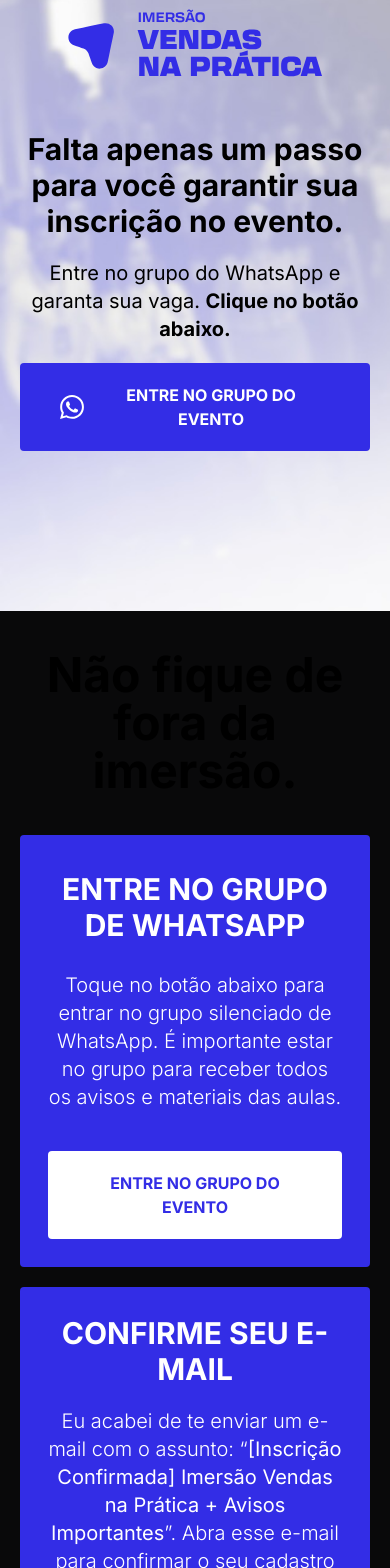
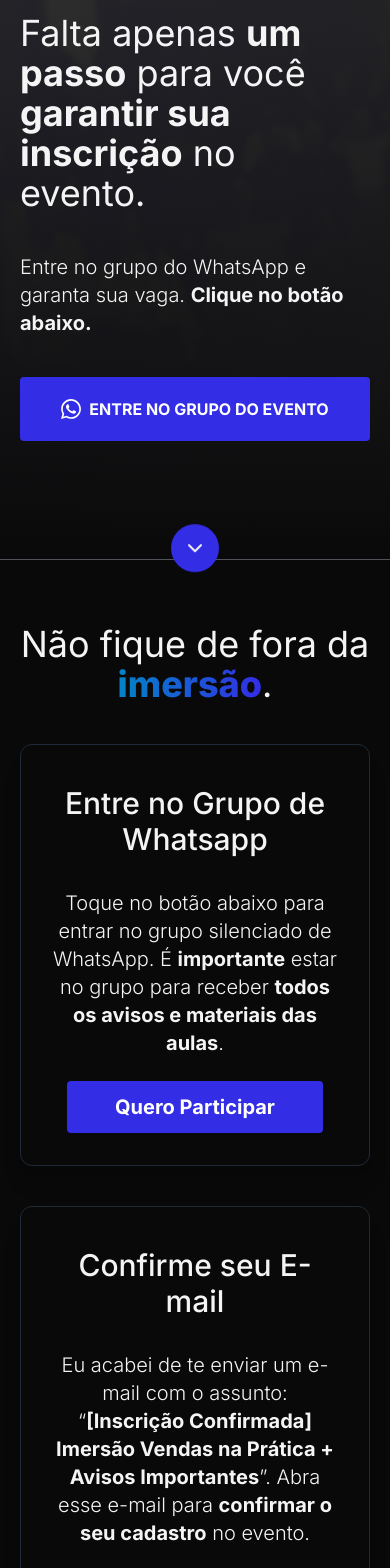
Before and after one commit to joaovictor09/plataforma-lancamento, a Next.js app: page /thank-you in a window 390 px wide. Shown: the part 200-1768 px from the top of the page. Built offline with nearby package versions, Linux system fonts and the light colour scheme.

Commit message:
Feature: New Event Design

```diff
--- a/src/app/components/Header.tsx
+++ b/src/app/components/Header.tsx
@@ -3,7 +3,7 @@ import Logo from '../../assets/Logo.svg'
 
 export function Header() {
   return (
-    <header className="flex w-full items-center justify-center border-b border-zinc-200 bg-zinc-50 py-5 text-black">
+    <header className="flex w-full items-center justify-center border-b border-zinc-600 py-5 text-black">
       <Image src={Logo} height={48} alt="Logo da mentoria do Guilherme Nagel" />
     </header>
   )
--- a/src/app/components/Sidebar.tsx
+++ b/src/app/components/Sidebar.tsx
@@ -24,8 +24,8 @@ interface sidebarProps {
 
 export function Sidebar({ actualSlug, lessons }: sidebarProps) {
   return (
-    <aside className="border-l border-zinc-200 bg-zinc-50 p-6 xl:w-[348px]">
-      <span className="mb-6 block border-b border-zinc-200 pb-6 text-center text-2xl font-bold">
+    <aside className="border-l border-zinc-600 p-6 xl:w-[348px]">
+      <span className="mb-6 block border-b border-zinc-600 pb-6 text-center text-2xl font-bold text-zinc-100">
         Cronograma de aulas
       </span>
 
--- a/src/app/components/Youtube.tsx
+++ b/src/app/components/Youtube.tsx
@@ -27,7 +27,7 @@ export function YoutubePlayer({ videoID }: YoutubeProps) {
     <YouTube
       videoId={videoID}
       className={`mx-auto aspect-video h-full w-full max-w-[1100px] px-8 ${
-        loading && 'animate-pulse bg-zinc-700'
+        loading && 'animate-pulse bg-gray-600'
       }`}
       opts={opts}
       onReady={() => setLoading(!loading)}
--- a/src/app/event/components/SidebarSkeleton.tsx
+++ b/src/app/event/components/SidebarSkeleton.tsx
@@ -2,7 +2,7 @@ import { LessonSkeleton } from './LessonSkeleton'
 
 export async function SidebarSkeleton() {
   return (
-    <aside className="border-l border-zinc-200 bg-zinc-50 p-6 xl:w-[348px]">
+    <aside className="border-l border-zinc-600 p-6 text-zinc-100 xl:w-[348px]">
       <span className="mb-6 block border-b border-zinc-200 pb-6 text-center text-2xl font-bold">
         Cronograma de aulas
       </span>
--- a/src/app/event/layout.tsx
+++ b/src/app/event/layout.tsx
@@ -4,10 +4,10 @@ import { ReactNode } from 'react'
 
 export default function LessonLayout({ children }: { children: ReactNode }) {
   return (
-    <div className="flex min-h-screen flex-col">
+    <div className="flex min-h-screen w-full flex-col">
       <Header />
       {children}
-      <Footer />
+      <Footer variant="dark" />
     </div>
   )
 }
--- a/src/app/home/components/Why.tsx
+++ b/src/app/home/components/Why.tsx
@@ -15,7 +15,7 @@ export function Why() {
         <div className="mx-auto max-w-xl text-center">
           <h2 className="text-3xl font-light sm:text-4xl">
             Este evento é pra{' '}
-            <span className="bg-gradient-to-r from-sky-600 to-blue-900 bg-clip-text text-4xl font-extrabold text-transparent">
+            <span className="bg-gradient-to-r from-sky-600 to-blue-900 bg-clip-text font-extrabold text-transparent">
               você
             </span>{' '}
             que quer
--- a/src/app/thank-you/page.tsx
+++ b/src/app/thank-you/page.tsx
@@ -2,38 +2,46 @@ import Image from 'next/image'
 import Logo from '../../assets/Logo.svg'
 import { Footer } from '../components/Footer'
 
+import { ChevronDown } from 'lucide-react'
 import Link from 'next/link'
 import whatsappLogo from '../../assets/icons/whatsapp.svg'
+import { WhoIs } from '../home/components/WhoIs'
 
 export default function ThankYou() {
   return (
-    <main className="flex min-h-screen w-full flex-1 flex-col items-center justify-center text-center">
+    <main className="flex w-full flex-1 flex-col items-center justify-center text-zinc-100">
       {/* Hero */}
 
       <div
-        className=" relative flex w-full flex-col items-center justify-center bg-background-2 bg-cover bg-no-repeat py-40"
+        className="relative flex h-[90vh] w-full flex-col items-center justify-center border-b border-zinc-600 bg-background-2 bg-cover bg-no-repeat"
         id="register"
       >
-        <div className="flex w-full max-w-lg flex-col items-center justify-center px-5 pt-10 text-center">
+        <div className="absolute h-full w-full bg-gradient-to-b from-gray-900/80 to-gray-900" />
+
+        <div className="z-10 flex w-full max-w-lg flex-col items-start justify-center gap-10 px-5 pb-10 pt-10">
           <Image
             src={Logo}
             alt="Logo da Imersão vendas na prática"
-            className=""
+            className="h-14 w-max"
           />
-          <strong className="mt-10 max-w-md text-3xl font-bold">
-            Falta apenas um passo para você garantir sua inscrição no evento.
+
+          <strong className="max-w-md text-4xl font-normal">
+            Falta apenas <b className="font-bold">um passo</b> para você{' '}
+            <b className="font-bold">garantir sua inscrição</b> no evento.
           </strong>
-          <p className="mt-5 text-xl">
+
+          <p className="text-xl font-light">
             Entre no grupo do WhatsApp e garanta sua vaga.{' '}
-            <b>Clique no botão abaixo.</b>
+            <b className="font-bold">Clique no botão abaixo.</b>
           </p>
+
           <a
             href="https://devzapp.com.br/#/dev-zap-grupos/61ce10a2e3d339000121f7ac"
             target="_blank"
-            className="mt-5 flex items-center gap-2 rounded bg-blue-900 px-10 py-5 font-bold text-white transition-all hover:scale-105"
+            className="flex w-full items-center justify-center gap-2 rounded bg-blue-900 px-10 py-5 font-bold text-white transition-all hover:scale-105 hover:bg-blue-950"
             rel="noreferrer"
           >
-            <Image src={whatsappLogo} height={24} alt="Whatsapp logo Logo" />
+            <Image src={whatsappLogo} height={20} alt="Whatsapp logo Logo" />
             <span>ENTRE NO GRUPO DO EVENTO</span>
           </a>
         </div>
@@ -41,121 +49,104 @@ export default function ThankYou() {
 
       {/* Não fique de fora da imersão. */}
 
-      <div className="mb-5 mt-10 flex w-full max-w-5xl flex-col items-center justify-center px-5">
-        <h2 className="mb-10 w-full max-w-lg text-center text-5xl font-bold">
-          Não fique de fora da imersão.
+      <div
+        className="relative flex w-full flex-col items-center justify-center border-b border-zinc-600 bg-gradient-to-b from-gray-900 from-80% to-[#161616] px-5 pb-16 pt-16"
+        id="complete"
+      >
+        <div className="absolute right-1/2 top-0 z-50 flex -translate-y-1/2 translate-x-1/2">
+          <a
+            href="#complete"
+            className="animate-bounce rounded-full bg-blue-900 p-3 text-zinc-100"
+          >
+            <ChevronDown className="h-6 w-6" />
+          </a>
+        </div>
+
+        <div className="flex w-full max-w-5xl flex-col items-center justify-center">
+          <h2 className="w-full max-w-xl pb-10 text-center text-4xl font-normal">
+            Não fique de fora da{' '}
+            <span className="bg-gradient-to-r from-sky-600 to-blue-900 bg-clip-text font-extrabold text-transparent">
+              imersão
+            </span>
+            .
           </h2>
 
-        <div className="flex w-full flex-col gap-5">
+          <div className="flex w-full flex-col gap-10">
             {/* Whatsapp Group */}
-          <div className="flex w-full flex-col items-center justify-center gap-5 rounded bg-blue-900 p-7 text-white">
-            <div className="flex w-full flex-col items-center justify-center lg:flex-row">
-              <span className="rounded p-2 text-3xl font-bold sm:text-4xl ">
-                ENTRE NO GRUPO DE WHATSAPP
+
+            <div className="flex flex-col items-center gap-6 rounded-xl border border-gray-800 p-8 text-center shadow-xl transition hover:border-blue-900/20 hover:shadow-blue-900/10">
+              <span className="rounded p-2 text-3xl font-medium ">
+                Entre no Grupo de Whatsapp
               </span>
-            </div>
 
               <p className="text-xl font-light">
-              Toque no botão abaixo para entrar no grupo silenciado de WhatsApp.
-              É importante estar no grupo para receber todos os avisos e
-              materiais das aulas.
+                Toque no botão abaixo para entrar no grupo silenciado de
+                WhatsApp. É <b className="font-bold">importante</b> estar no
+                grupo para receber{' '}
+                <b className="font-bold">
+                  todos os avisos e materiais das aulas
+                </b>
+                .
               </p>
 
               <a
                 href="https://devzapp.com.br/#/dev-zap-grupos/61ce10a2e3d339000121f7ac"
                 target="_blank"
-              className="mt-5 flex w-fit items-center gap-2 rounded bg-white px-10 py-5 font-bold text-blue-900 transition-all hover:scale-105 sm:text-lg"
+                className="inline-block w-max rounded bg-blue-900 px-12 py-3 text-xl font-bold text-white transition hover:bg-blue-950 focus:outline-none focus:ring focus:ring-blue-950"
                 rel="noreferrer"
               >
-              ENTRE NO GRUPO DO EVENTO
+                Quero Participar
               </a>
             </div>
 
             {/* Check email */}
-          <div className="flex w-full flex-col gap-5 rounded bg-blue-900 p-7 text-white">
-            <div className="flex w-full flex-col items-center justify-center lg:flex-row">
-              <span className="rounded text-3xl font-bold sm:text-4xl ">
-                CONFIRME SEU E-MAIL
+
+            <div className="flex flex-col items-center gap-6 rounded-xl border border-gray-800 p-8 text-center shadow-xl transition hover:border-blue-900/20 hover:shadow-blue-900/10">
+              <span className="rounded p-2 text-3xl font-medium ">
+                Confirme seu E-mail
               </span>
-            </div>
 
               <p className="text-xl font-light">
                 Eu acabei de te enviar um e-mail com o assunto: “
-              <b>
+                <b className="font-bold">
                   [Inscrição Confirmada] Imersão Vendas na Prática + Avisos
                   Importantes
                 </b>
-              ”. Abra esse e-mail para confirmar o seu cadastro no evento.
+                ”. Abra esse e-mail para{' '}
+                <b className="font-bold">confirmar o seu cadastro</b> no evento.
               </p>
             </div>
 
             {/* Check Platform */}
-          <div className="flex w-full flex-col items-center justify-center gap-5 rounded bg-blue-900 p-7 text-white">
-            <div className="flex w-full flex-col items-center justify-center lg:flex-row">
-              <span className="rounded p-2 text-3xl font-bold sm:text-4xl">
+            <div className="w-full rounded-xl border border-gray-800 bg-gradient-to-r from-sky-500 to-blue-950 p-[1px]">
+              <div className="flex flex-col items-center gap-6 rounded-xl bg-gray-900 p-8 text-center shadow-xl transition hover:border-blue-900/20 hover:shadow-blue-900/10">
+                <span className="rounded p-2 text-3xl font-medium ">
                   Confira nossa plataforma exclusiva
                 </span>
-            </div>
 
                 <p className="text-xl font-light">
-              Depois de fazer todos os passos anteriores, entre na nossa
-              plataforma exclusiva, onde vamos liberar as aulas e os materias
-              gratuitos.
+                  Depois de fazer{' '}
+                  <b className="font-bold">todos os passos anteriores</b>, entre
+                  na nossa <b className="font-bold">plataforma exclusiva</b>,
+                  onde vamos liberar as{' '}
+                  <b className="font-bold">aulas e os materias gratuitos</b>.
                 </p>
 
                 <Link
                   href="/event"
-              className="mt-5 flex w-fit items-center gap-2 rounded bg-white px-10 py-5 font-bold text-blue-900 transition-all hover:scale-105 sm:text-lg"
+                  className="inline-block w-max rounded bg-blue-900 px-12 py-3 text-xl font-bold text-white transition hover:bg-blue-950 focus:outline-none focus:ring focus:ring-blue-950"
                 >
-              ENTRAR NA PLATAFORMA
+                  Entrar na plataforma
                 </Link>
+              </div>
+            </div>
           </div>
         </div>
       </div>
 
       {/* Guilherme Nagel */}
 
-      <div className="mt-10 flex w-full justify-center bg-backgroung bg-cover pt-10">
-        <div className="flex w-full max-w-[1180px] flex-col items-center justify-between px-5 lg:flex-row">
-          <Image
-            src="https://www.guilhermenagel.com.br/wp-content/uploads/00426-media.png"
-            height={640}
-            width={426}
-            alt="Foto do Guilherme Nagel"
-            className="h-[640px / 2] hidden lg:flex"
-          />
-          <div className="flex flex-col gap-5 text-white">
-            <strong className="text-3xl font-bold">Guilherme Nagel</strong>
-            <p className="max-w-xl text-lg">
-              A maestria nas negociações me levou de um mero vendedor de picolé
-              a CEO de uma das agências que mais geram vendas para micro
-              empresas através do Google ADS no Brasil todo. A Blueberry
-              Marketing Online triplicou o número de vendas, faturamento e
-              lucratividade depois que descobri a receita para formar um GESTOR
-              DE TRÁFEGO QUE VENDE. Hoje tenho a graça de compartilhar (sem
-              cobrar nada) com outras centenas de gestores de tráfego que
-              precisam vender para leads que chegam via marketing digital, o
-              método me proporcionou viver com conforto, qualidade e
-              lucratividade.
-            </p>
-            <a
-              href="https://devzapp.com.br/#/dev-zap-grupos/61ce10a2e3d339000121f7ac"
-              target="_blank"
-              className="mt-5 flex w-fit items-center gap-2 self-center rounded bg-blue-900 px-10 py-5 font-bold text-white transition-all hover:scale-105 sm:text-lg"
-              rel="noreferrer"
-            >
-              ENTRE NO GRUPO DO WHATSAPP
-            </a>
-          </div>
-          <Image
-            src="https://www.guilhermenagel.com.br/wp-content/uploads/00426-media.png"
-            height={640}
-            width={426}
-            alt="Foto do Guilherme Nagel"
-            className="h-[calc(640px / 2)] lg:hidden"
-          />
-        </div>
-      </div>
+      <WhoIs />
 
       <Footer variant="dark" />
     </main>
```
Also changed, not shown: src/app/components/Lesson.tsx (+14 -11 lines), src/app/components/Video.tsx (+9 -9 lines), src/app/event/components/Chat.tsx (+8 -2 lines), src/app/event/components/LessonSkeleton.tsx (+5 -5 lines), src/app/event/components/VideoSkeleton.tsx (+7 -7 lines). Lines whose indentation alone changed are shown as unchanged.
